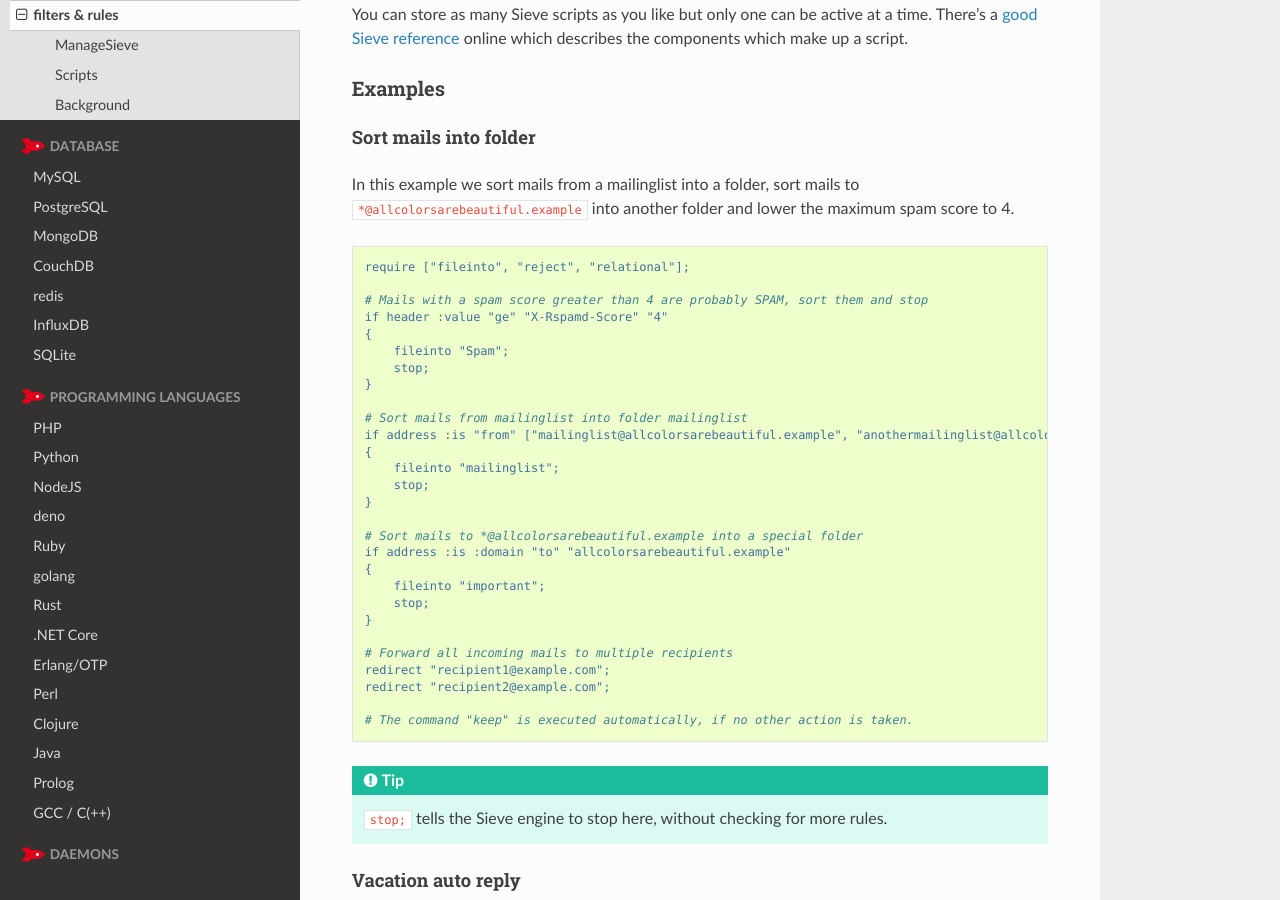
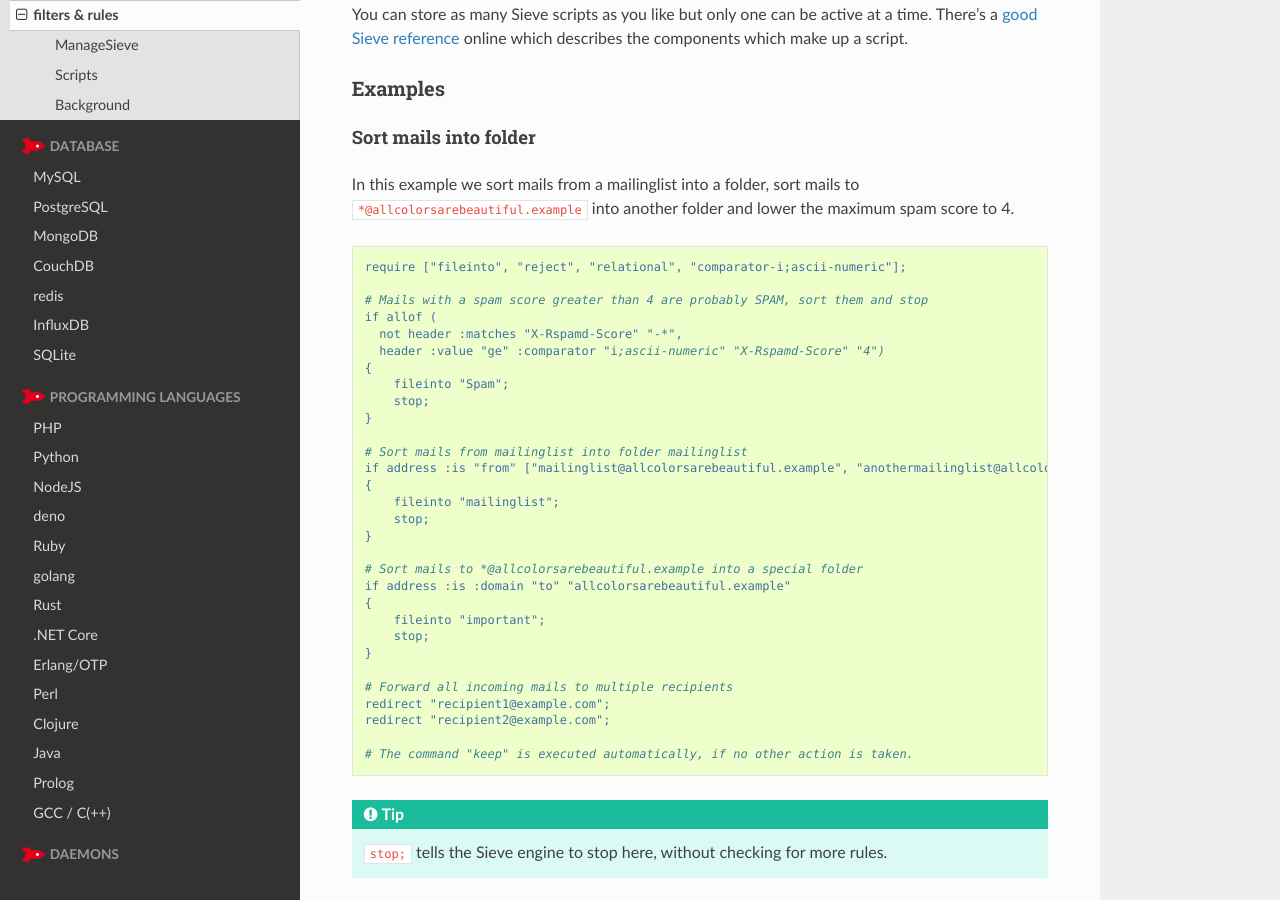
Before and after one commit to Uberspace/manual, a Sphinx documentation site: the page built from source/mail-filters.rst, in a window 1280 px wide and 900 px high, scrolled down 1016 px. Built offline with Sphinx 7.4.7 and the Read the Docs theme 2.0.0, drawn with Linux system fonts in a browser that asks for light colours.

Commit message:
Make sure the Spam-score is not negative (#447)
The previous rule lead to messages with negative spam score lower than –4 to be considered SPAM.
cf. https://doc.dovecot.org/configuration_manual/sieve/examples/#direct-filtering-using-message-header
»Be very careful when matching against spam score headers using the relational extension and the i;ascii-numeric comparator. This comparator can only be used to match unsigned integers. Strings that do not begin with a digit character represent positive infinity and will therefore always be larger than any score mentioned in your rule! That is why the above example first checks the minus sign explicitly.«

Co-authored-by: Nico Graf <SalocinHB@users.noreply.github.com>

```diff
--- a/source/mail-filters.rst
+++ b/source/mail-filters.rst
@@ -47,10 +47,12 @@
 
 .. code-block:: cfg
 
-    require ["fileinto", "reject", "relational"];
+    require ["fileinto", "reject", "relational", "comparator-i;ascii-numeric"];
 
     # Mails with a spam score greater than 4 are probably SPAM, sort them and stop
-    if header :value "ge" "X-Rspamd-Score" "4"
+    if allof (
+      not header :matches "X-Rspamd-Score" "-*",
+      header :value "ge" :comparator "i;ascii-numeric" "X-Rspamd-Score" "4")
     {
         fileinto "Spam";
         stop;
```
